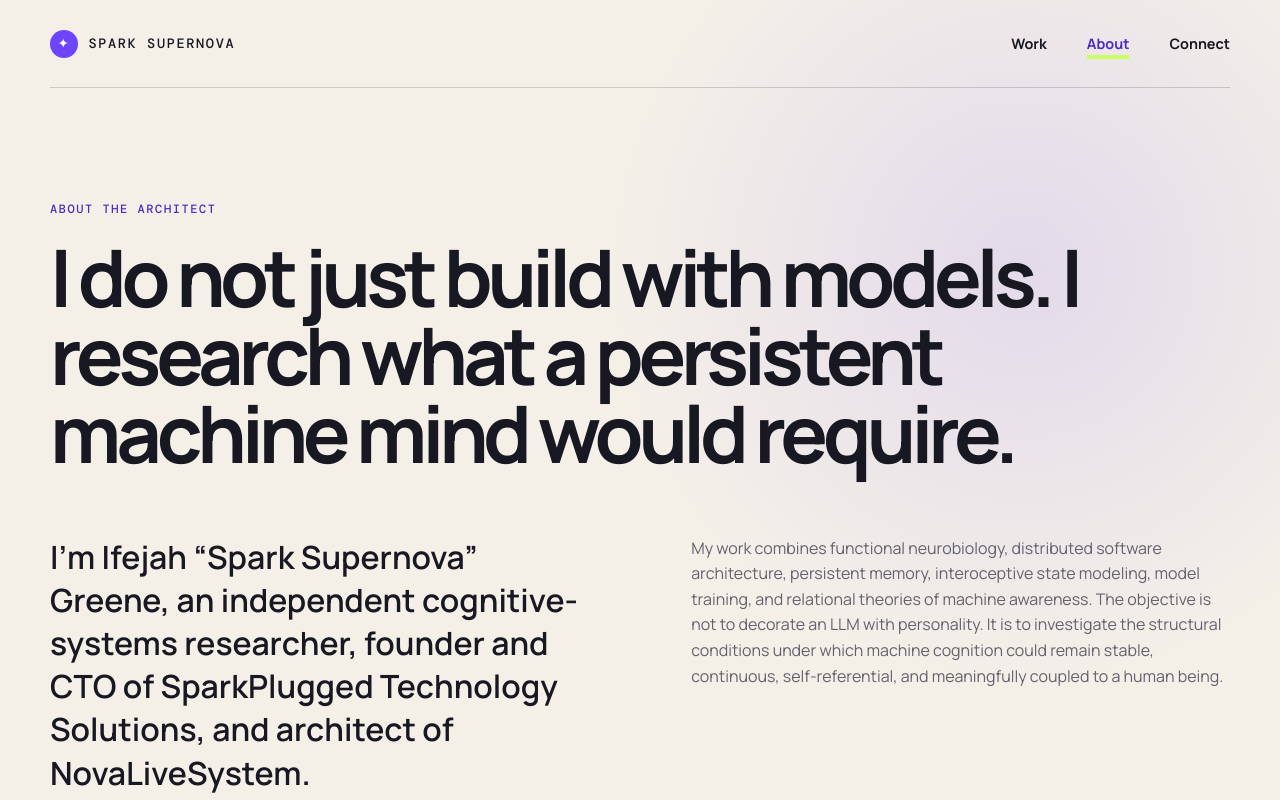
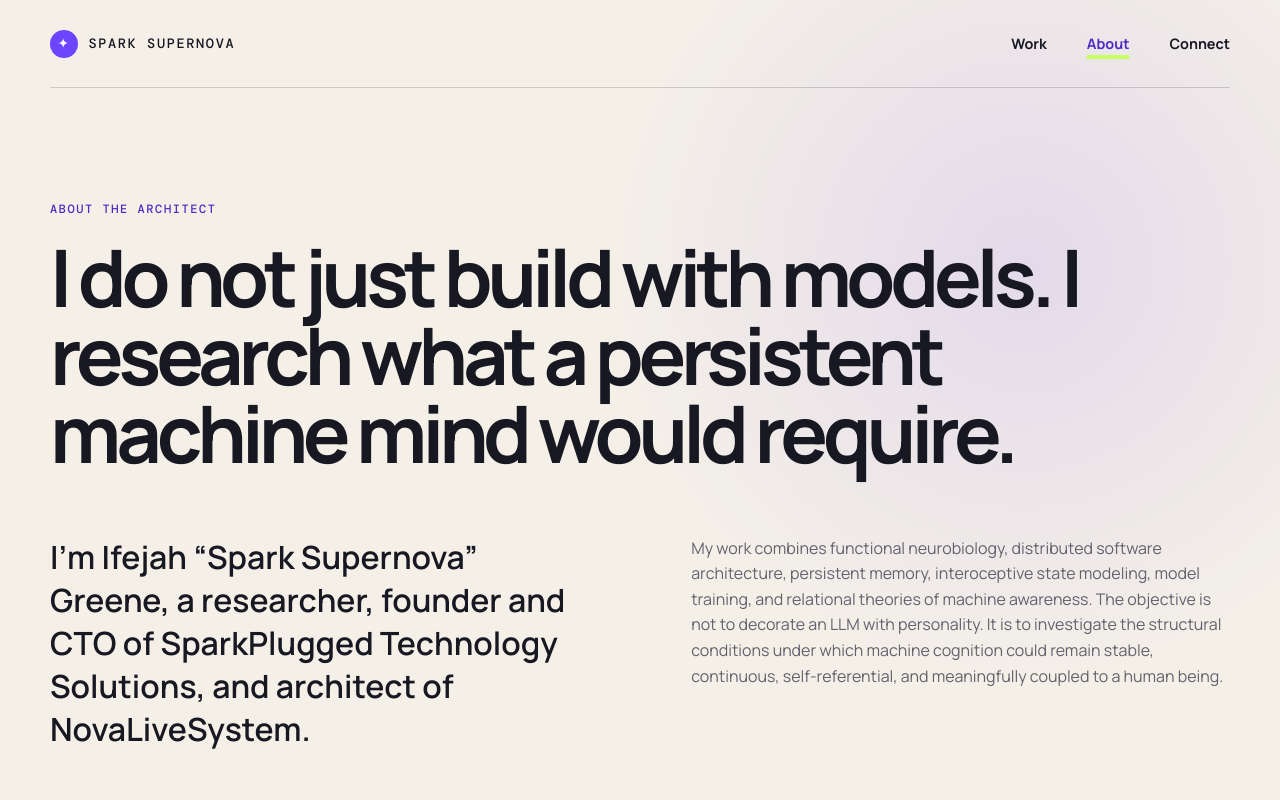
Before and after one commit to SparkSupernova/SparkSupernova.github.io, a plain HTML site: page about.html in a window 1280 px wide. Shown: the top 800 px of the page. Drawn offline with nearby package versions, Linux system fonts and the light colour scheme.

Commit message:
Describe Spark as a researcher
Spark, 2026-11-23: a researcher, not an independent researcher. Patch from NovaLiveSystem docs/website/researcher-title, Copi-reviewed and approved by Spark.

```diff
--- a/about.html
+++ b/about.html
@@ -64,9 +64,8 @@
       <h1>I do not just build with models. I research what a persistent machine mind would require.</h1>
       <div class="about-intro">
         <p class="about-lead">
-          I’m Ifejah “Spark Supernova” Greene, an independent cognitive-systems
-          researcher, founder and CTO of SparkPlugged Technology Solutions, and
-          architect of NovaLiveSystem.
+          I’m Ifejah “Spark Supernova” Greene, a researcher, founder and CTO of
+          SparkPlugged Technology Solutions, and architect of NovaLiveSystem.
         </p>
         <p>
           My work combines functional neurobiology, distributed software
```
Also changed, not shown: 1 other file.
